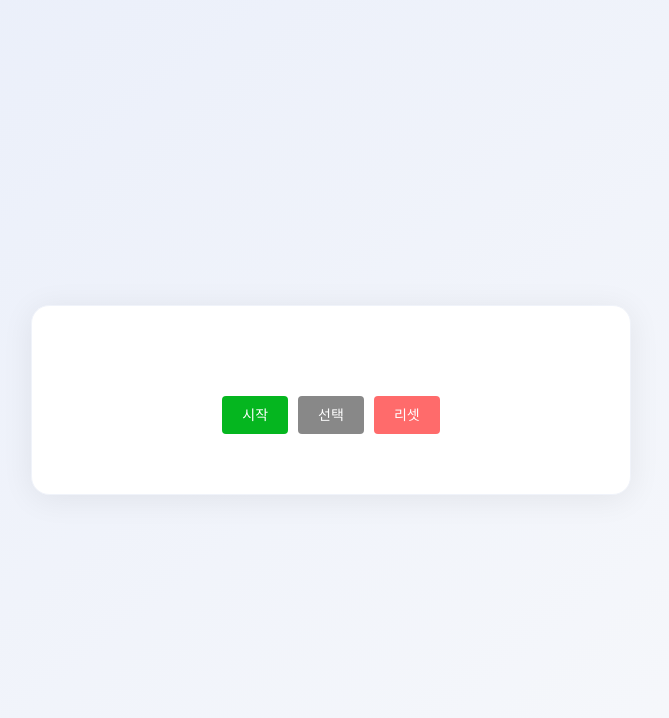
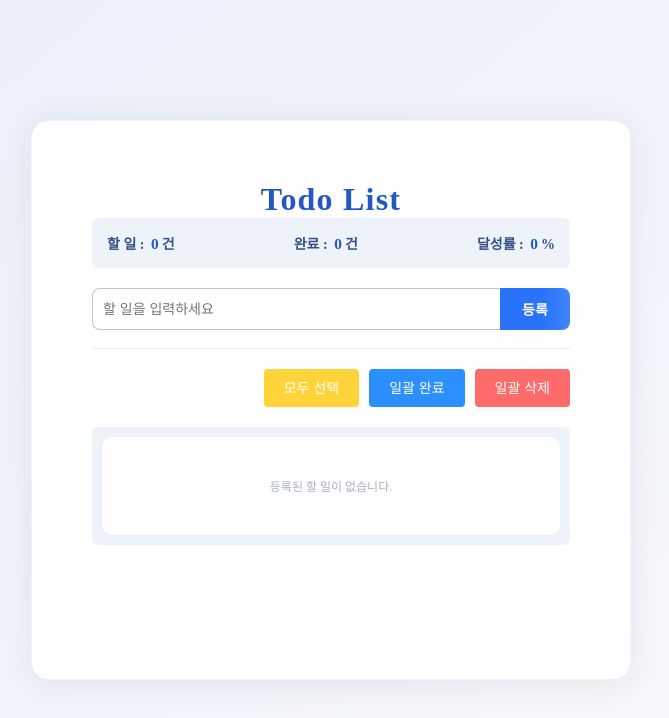
Before and after one commit to rkhong12/study, a React (Vite) app: page / in a window 1280 px wide. Shown: the top 718 px of the page, without its empty margins (309-978 px from the left). Built offline with nearby package versions, Linux system fonts and the light colour scheme.

Commit message:
Add: TodoList 작업 추가

```diff
--- a/src/assets/css/card.css
+++ b/src/assets/css/card.css
@@ -9,6 +9,14 @@ button {
   outline: 0;
   border: none;
   border-radius: 0;
+}
+input::-webkit-outer-spin-button,
+input::-webkit-inner-spin-button {
+  -webkit-appearance: none;
+}
+input::-webkit-outer-spin-button,
+input::-webkit-inner-spin-button {
+  -moz-appearance: textfield;
 }
 button {
   background-color: transparent;
@@ -132,3 +140,11 @@ html,
   height: 100%;
   cursor: pointer;
 }
+
+.ipt {
+  width: 100px;
+  height: 30px;
+  padding: 0 10px;
+  border: 1px solid #000;
+  border-radius: 4px;
+}
--- a/src/assets/css/todo.css
+++ b/src/assets/css/todo.css
@@ -9,7 +9,10 @@ button {
   border: none;
   border-radius: 0;
 }
-ul, li {list-style: none;}
+ul,
+li {
+  list-style: none;
+}
 button {
   background-color: transparent;
   cursor: pointer;
@@ -22,16 +25,20 @@ button:disabled {
   padding: 0;
 }
 table {
-    border-spacing:0px;
-    border-collapse:collapse;
+  border-spacing: 0px;
+  border-collapse: collapse;
 }
-body, html {
+body,
+html {
   height: 100%;
   background: linear-gradient(135deg, #e3ecff 0%, #f9f8fc 100%);
 }
 #wrap {
-    height: 100vh; min-height: 100vh;
-    display: flex; align-items: center; justify-content: center;
+  height: 100vh;
+  min-height: 100vh;
+  display: flex;
+  align-items: center;
+  justify-content: center;
   background: linear-gradient(140deg, #e9eefa 0%, #f8f9fb 100%);
 }
 .container {
@@ -40,12 +47,13 @@ body, html {
   min-height: 560px;
   background: #fff;
   border-radius: 18px;
-    box-shadow: 0 4px 32px rgba(0,0,0,0.07);
-    display: flex; flex-direction: column;
+  box-shadow: 0 4px 32px rgba(0, 0, 0, 0.07);
+  display: flex;
+  flex-direction: column;
   align-items: stretch;
   justify-content: flex-start;
   gap: 10px;
-    transition: box-shadow .18s;
+  transition: box-shadow 0.18s;
   border: 1px solid #f0f3fa;
 }
 header h1 {
@@ -60,7 +68,7 @@ header h1 {
   min-height: 600px;
   background: #f8faff;
   border-radius: 12px;
-    box-shadow: 0 2px 8px 0 rgba(43,80,120,0.04);
+  box-shadow: 0 2px 8px 0 rgba(43, 80, 120, 0.04);
   padding: 30px 20px 16px 20px;
 }
 .todo-top-container {
@@ -89,7 +97,7 @@ header h1 {
   width: 70px;
   height: 42px;
   border-radius: 0 8px 8px 0;
-    background: linear-gradient(90deg,#2972fa 60%,#4186fd 100%);
+  background: linear-gradient(90deg, #2972fa 60%, #4186fd 100%);
   color: #fff;
   font-size: 14px;
   font-weight: 700;
@@ -130,7 +138,7 @@ header h1 {
   font-weight: 600;
   font-size: 12px;
   transition: background 0.13s, color 0.13s;
-    box-shadow: 0 1.5px 5px 0 rgba(41,114,250,0.04);
+  box-shadow: 0 1.5px 5px 0 rgba(41, 114, 250, 0.04);
   color: #fff;
 }
 .btn-confirm {
@@ -146,22 +154,31 @@ header h1 {
 .btn-all-select {
   background: #ffd43b;
 }
-.btn-del:hover{ color: #343a40; }
-.btn-confirm:hover:not(:disabled){ color: #26408b; }
-.btn-all-select:hover{color: #a55c00;}
+.btn-del:hover {
+  color: #343a40;
+}
+.btn-confirm:hover:not(:disabled) {
+  color: #26408b;
+}
+.btn-all-select:hover {
+  color: #a55c00;
+}
 .todo-list-container {
   margin-top: 10px;
+  padding: 10px;
   display: flex;
   flex-direction: column;
   gap: 5px;
-    max-height: 380px;
+  max-height: 250px;
   overflow-y: auto;
+  background-color: #eef3fa;
+  border-radius: 6px;
 }
 .todo-list-container li {
   padding: 10px;
   border-radius: 10px;
   background: #fff;
-    box-shadow: 0 0 8px 0 rgba(41,114,250,0.03);
+  box-shadow: 0 0 8px 0 rgba(41, 114, 250, 0.03);
   display: flex;
   align-items: center;
   gap: 10px;
@@ -170,7 +187,7 @@ header h1 {
   cursor: unset;
   background-color: #e0e0e0;
 }
-.todo-list-container li.done  .todo_txt {
+.todo-list-container li.done .todo_txt {
   color: #7a7a7a;
 }
 .todo-list-container li label {
--- /dev/null
+++ b/src/pages/ContextStudy/MainLayout.jsx
@@ -0,0 +1,32 @@
+import React, { useState } from "react";
+import { SumContext } from "./SumContext";
+import SubComponent from "./SubComponent";
+
+function MainLayout() {
+  const [iptNum1, setIptNum1] = useState("");
+  const [iptNum2, setIptNum2] = useState("");
+  const [sum, setSum] = useState(0);
+
+  const calBtn = () => {
+    setSum(Number(iptNum1) + Number(iptNum2));
+  };
+
+  return (
+    <SumContext.Provider
+      value={{
+        iptNum1,
+        setIptNum1,
+        iptNum2,
+        setIptNum2,
+        calBtn,
+      }}
+    >
+      <div>
+        <SubComponent />
+        <p>합: {sum}</p>
+      </div>
+    </SumContext.Provider>
+  );
+}
+
+export default MainLayout;
--- /dev/null
+++ b/src/pages/ContextStudy/SubComponent.jsx
@@ -0,0 +1,29 @@
+import React, { useContext } from "react";
+import { SumContext } from "./SumContext";
+
+function SubComponent() {
+  const { iptNum1, setIptNum1, iptNum2, setIptNum2, calBtn } =
+    useContext(SumContext);
+
+  return (
+    <div>
+      <input
+        className="ipt"
+        type="number"
+        value={iptNum1}
+        onChange={(e) => setIptNum1(e.target.value)}
+      />
+      <input
+        className="ipt"
+        type="number"
+        value={iptNum2}
+        onChange={(e) => setIptNum2(e.target.value)}
+      />
+      <button onClick={calBtn} className="btn btn-primary">
+        계산하기
+      </button>
+    </div>
+  );
+}
+
+export default SubComponent;
--- /dev/null
+++ b/src/pages/ContextStudy/SumContext.jsx
@@ -0,0 +1,3 @@
+import { createContext } from "react";
+
+export const SumContext = createContext(null);
--- /dev/null
+++ b/src/pages/TodoStudy/TodoLayout.jsx
@@ -0,0 +1,114 @@
+import React, { useReducer, useCallback, useState } from "react";
+import "../../assets/css/todo.css";
+import TodoHeader from "./components/TodoHeader";
+import TodoInput from "./components/TodoInput";
+import TodoButton from "./components/TodoButton";
+import TodoListBody from "./components/TodoListBody";
+function todoReducer(state, action) {
+  let updatedTodos, doneCount, todoCount, percent, isAllChecked, target;
+
+  switch (action.type) {
+    case "todoAdd":
+      updatedTodos = [
+        ...state.todos,
+        { text: action.payload, done: false, checked: false },
+      ];
+      todoCount = state.todoCount + 1;
+      percent =
+        Math.round((state.doneCount / (todoCount + state.doneCount)) * 100) ||
+        0;
+      return { ...state, todos: updatedTodos, todoCount, percent };
+
+    case "todoDelete":
+      updatedTodos = state.todos.filter((_, i) => i !== action.payload);
+      target = state.todos[action.payload];
+      doneCount = target.done ? state.doneCount - 1 : state.doneCount;
+      todoCount = target.done ? state.todoCount : state.todoCount - 1;
+      percent = Math.round((doneCount / (doneCount + todoCount)) * 100) || 0;
+      return { ...state, todos: updatedTodos, doneCount, todoCount, percent };
+
+    case "isCheck":
+      updatedTodos = state.todos.map((todo, i) =>
+        i === action.payload ? { ...todo, checked: !todo.checked } : todo
+      );
+      return { ...state, todos: updatedTodos };
+
+    case "todoDone":
+      updatedTodos = state.todos.map((todo, i) =>
+        i === action.payload ? { ...todo, done: true } : todo
+      );
+      todoCount = state.todoCount - 1;
+      doneCount = state.doneCount + 1;
+      percent = Math.round((doneCount / (doneCount + todoCount)) * 100) || 0;
+      return { ...state, todos: updatedTodos, todoCount, doneCount, percent };
+
+    case "doneAll":
+      updatedTodos = state.todos.map((todo) =>
+        todo.checked && !todo.done
+          ? { ...todo, done: true, checked: false }
+          : todo
+      );
+      doneCount = updatedTodos.filter((todo) => todo.done).length;
+      todoCount = updatedTodos.length - doneCount;
+      percent = Math.round((doneCount / (doneCount + todoCount)) * 100) || 0;
+      return { ...state, todos: updatedTodos, doneCount, todoCount, percent };
+
+    case "delAll":
+      updatedTodos = state.todos.filter((todo) => !todo.checked);
+      doneCount = updatedTodos.filter((todo) => todo.done).length;
+      todoCount = updatedTodos.length - doneCount;
+      percent = Math.round((doneCount / (doneCount + todoCount)) * 100) || 0;
+      return { ...state, todos: updatedTodos, doneCount, todoCount, percent };
+
+    case "chkAll":
+      isAllChecked = state.todos.every((todo) => todo.checked);
+      updatedTodos = state.todos.map((todo) => ({
+        ...todo,
+        checked: !isAllChecked,
+      }));
+      return {
+        ...state,
+        todos: updatedTodos,
+        chkBtnTxt: isAllChecked ? "모두 선택" : "모두 해제",
+      };
+
+    default:
+      return state;
+  }
+}
+
+const init = {
+  todos: [],
+  todoCount: 0,
+  doneCount: 0,
+  percent: 0,
+  chkBtnTxt: "모두 선택",
+};
+
+function TodoLayout() {
+  const [state, dispatch] = useReducer(todoReducer, init);
+  const [inputValue, setInputValue] = useState("");
+
+  const addTodo = useCallback(() => {
+    if (!inputValue.trim()) return alert("내용을 입력하세요.");
+    dispatch({ type: "todoAdd", payload: inputValue });
+    setInputValue("");
+  }, [inputValue]);
+
+  return (
+    <div id="wrap">
+      <main className="container">
+        <TodoHeader state={state} />
+        <TodoInput
+          inputValue={inputValue}
+          setInputValue={setInputValue}
+          addTodo={addTodo}
+        />
+        <TodoButton state={state} dispatch={dispatch} />
+        <TodoListBody state={state} dispatch={dispatch} />
+      </main>
+    </div>
+  );
+}
+
+export default TodoLayout;
--- /dev/null
+++ b/src/pages/TodoStudy/components/TodoButton.jsx
@@ -0,0 +1,39 @@
+import React from "react";
+
+function TodoButton({ state, dispatch }) {
+  return (
+    <div className="todo-list-btn">
+      <button
+        type="button"
+        className="btn btn-all-select"
+        onClick={() => dispatch({ type: "chkAll" })}
+      >
+        {state.chkBtnTxt}
+      </button>
+      <button
+        type="button"
+        className="btn btn-confirm"
+        onClick={() => {
+          const checked = state.todos.filter((todo) => todo.checked);
+          if (checked.length === 0) return alert("완료할 항목을 선택하세요.");
+          dispatch({ type: "doneAll" });
+        }}
+      >
+        일괄 완료
+      </button>
+      <button
+        type="button"
+        className="btn btn-del"
+        onClick={() => {
+          const checked = state.todos.filter((todo) => todo.checked);
+          if (checked.length === 0) return alert("삭제할 항목을 선택하세요.");
+          dispatch({ type: "delAll" });
+        }}
+      >
+        일괄 삭제
+      </button>
+    </div>
+  );
+}
+
+export default TodoButton;
--- /dev/null
+++ b/src/pages/TodoStudy/components/TodoHeader.jsx
@@ -0,0 +1,23 @@
+import React from "react";
+
+function TodoHeader({ state }) {
+  const { todoCount, doneCount, percent } = state;
+  return (
+    <header>
+      <h1>Todo List</h1>
+      <ul className="todo-list-result">
+        <li>
+          할 일 : <span id="resultTodo">{todoCount}</span>건
+        </li>
+        <li>
+          완료 : <span id="resultDone">{doneCount}</span>건
+        </li>
+        <li>
+          달성률 : <span id="resultPercent">{percent}</span>%
+        </li>
+      </ul>
+    </header>
+  );
+}
+
+export default TodoHeader;
--- /dev/null
+++ b/src/pages/TodoStudy/components/TodoInput.jsx
@@ -0,0 +1,20 @@
+import React from "react";
+
+function TodoInput({ inputValue, setInputValue, addTodo }) {
+  return (
+    <div className="todo-top-container">
+      <input
+        type="text"
+        className="todo-input"
+        value={inputValue}
+        onChange={(e) => setInputValue(e.target.value)}
+        placeholder="할 일을 입력하세요"
+      />
+      <button type="button" className="todo-btn" onClick={addTodo}>
+        등록
+      </button>
+    </div>
+  );
+}
+
+export default React.memo(TodoInput);
--- /dev/null
+++ b/src/pages/TodoStudy/components/TodoItem.jsx
@@ -0,0 +1,36 @@
+import React from "react";
+
+function TodoItem({ todo, index, dispatch }) {
+  return (
+    <li className={todo.done ? "done" : ""}>
+      <input
+        type="checkbox"
+        id={`todoChk${index}`}
+        checked={todo.checked}
+        onChange={() => dispatch({ type: "isCheck", payload: index })}
+      />
+      <label htmlFor={`todoChk${index}`}>
+        <p className="todo_txt">{todo.text}</p>
+        <div className="list-btn-wrap">
+          <button
+            type="button"
+            className="btn btn-confirm"
+            onClick={() => dispatch({ type: "todoDone", payload: index })}
+            disabled={todo.done}
+          >
+            완료
+          </button>
+          <button
+            type="button"
+            className="btn btn-del"
+            onClick={() => dispatch({ type: "todoDelete", payload: index })}
+          >
+            삭제
+          </button>
+        </div>
+      </label>
+    </li>
+  );
+}
+
+export default React.memo(TodoItem);
--- /dev/null
+++ b/src/pages/TodoStudy/components/TodoListBody.jsx
@@ -0,0 +1,22 @@
+import React from "react";
+import TodoItem from "./TodoItem";
+
+function TodoListBody({ state, dispatch }) {
+  if (state.todos.length === 0) {
+    return (
+      <ul className="todo-list-container">
+        <li id="empty">등록된 할 일이 없습니다.</li>
+      </ul>
+    );
+  }
+
+  return (
+    <ul className="todo-list-container">
+      {state.todos.map((todo, i) => (
+        <TodoItem key={i} todo={todo} index={i} dispatch={dispatch} />
+      ))}
+    </ul>
+  );
+}
+
+export default TodoListBody;
```
Also changed, not shown: src/main.jsx (+4 -4 lines). Lines whose indentation alone changed are shown as unchanged.
